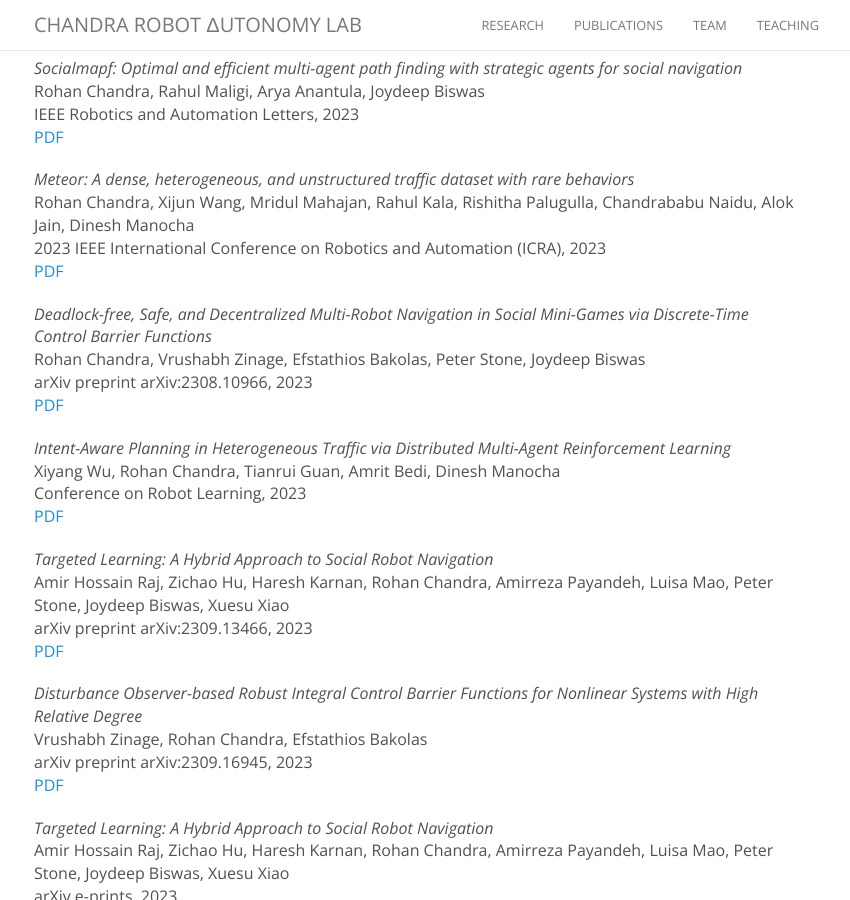
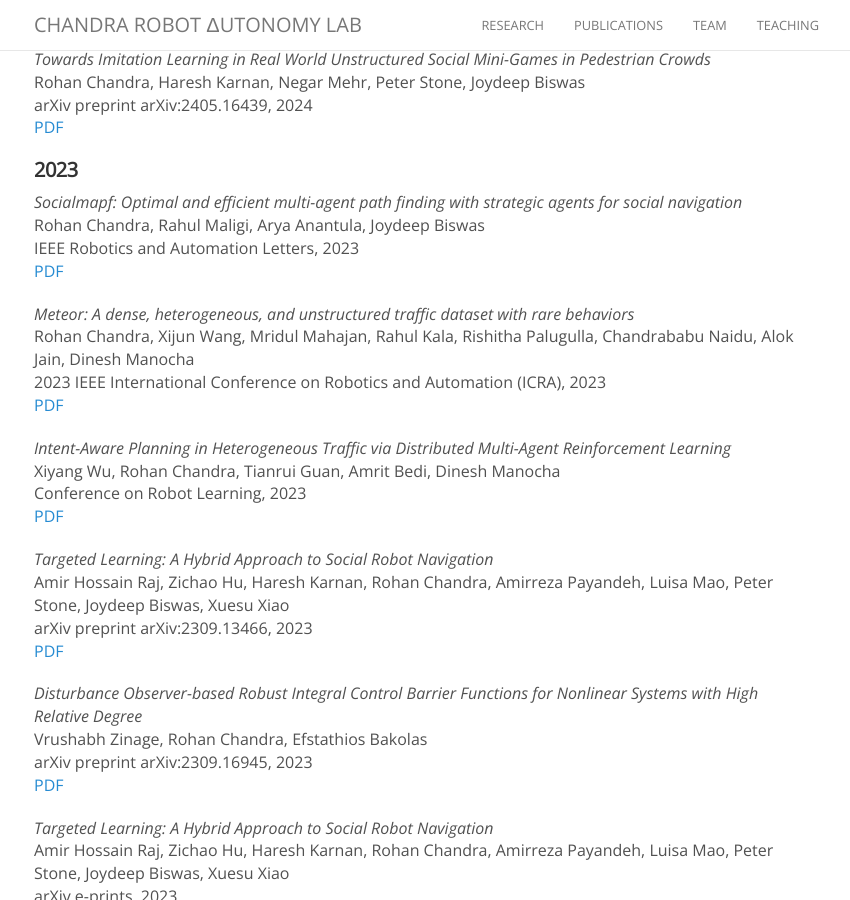
Before and after one commit to CRAL-UVA/CRAL-UVA.github.io, a Jekyll site: the page built from publications.md, in a window 1280 px wide and 900 px high, scrolled down 1351 px. Shown: the whole window, without its empty margins (221-1071 px from the left). Built offline with Jekyll 4.4.1, drawn with Linux system fonts in a browser that asks for light colours; nearby versions of some CDN libraries; comment, search, counter and statistics services are not loaded; some of the changed text lies outside the part shown.

Commit message:
adding smg paper

```diff
--- a/publications.md
+++ b/publications.md
@@ -71,11 +76,6 @@ _Meteor: A dense, heterogeneous, and unstructured traffic dataset with rare beha
 Rohan Chandra, Xijun Wang, Mridul Mahajan, Rahul Kala, Rishitha Palugulla, Chandrababu Naidu, Alok Jain, Dinesh Manocha<br>
 2023 IEEE International Conference on Robotics and Automation (ICRA), 2023<br>
  [PDF](https://ieeexplore.ieee.org/abstract/document/10161281/)
-
-_Deadlock-free, Safe, and Decentralized Multi-Robot Navigation in Social Mini-Games via Discrete-Time Control Barrier Functions_<br>
-Rohan Chandra, Vrushabh Zinage, Efstathios Bakolas, Peter Stone, Joydeep Biswas<br>
-arXiv preprint arXiv:2308.10966, 2023<br>
- [PDF](https://arxiv.org/abs/2306.16740)
 
 _Intent-Aware Planning in Heterogeneous Traffic via Distributed Multi-Agent Reinforcement Learning_<br>
 Xiyang Wu, Rohan Chandra, Tianrui Guan, Amrit Bedi, Dinesh Manocha<br>
```
Also changed, not shown: other parts of publications.md (+5 -0 lines).
